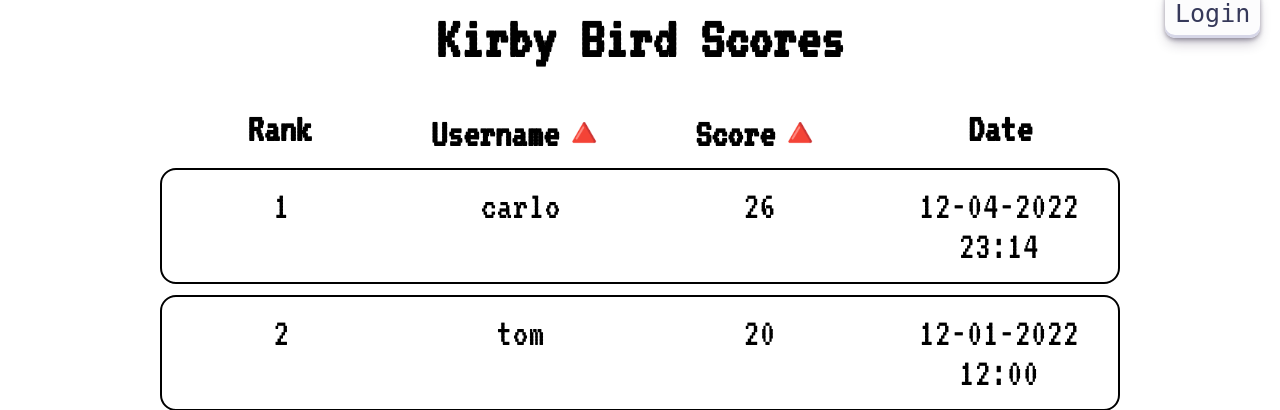
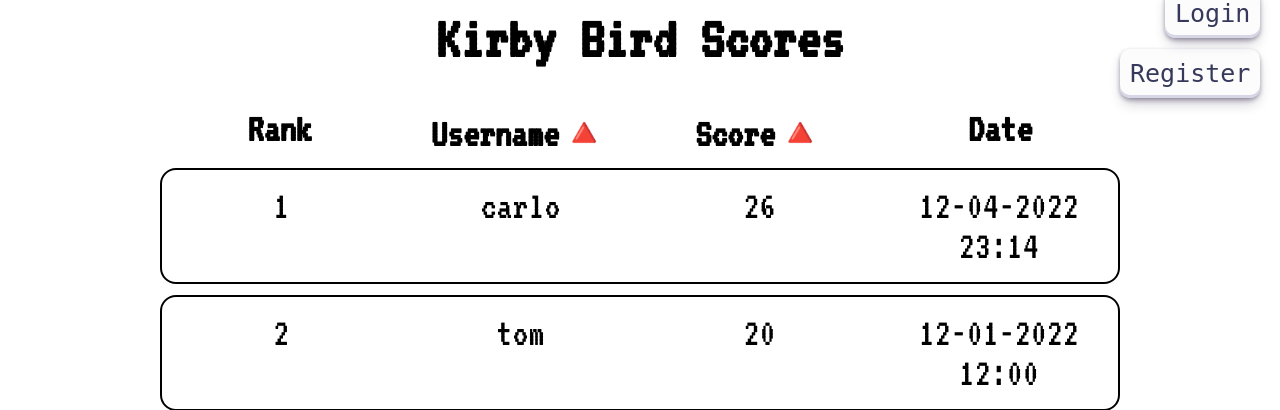
Before and after one commit to Soranosuke2001/FlappyBird_Pygame, a Flask app: page / in a window 1280 px wide. Shown: the part 31-441 px from the top of the page. Run offline with Flask 2, Linux system fonts and the light colour scheme.

Commit message:
changed css styling for buttons and added a register button on the home page

```diff
--- a/templates/home.html
+++ b/templates/home.html
@@ -14,13 +14,16 @@
         {% if logged_In %}
         <div class="navbar">
             <form action="/login">
-                <button class="login-btn">Profile</button>
+                <button class="nav-btn profile-btn">Profile</button>
             </form>
         </div>
         {% else %}
             <div class="navbar">
+                <form action="/register">
+                    <button class="nav-btn register-btn">Register</button>
+                </form>
                 <form action="/login">
-                    <button class="login-btn">Login</button>
+                    <button class="nav-btn login-btn">Login</button>
                 </form>
             </div>
         {% endif %}
@@ -79,10 +82,27 @@
         {% endblock %}
     </div>
     <style>
+        .profile-btn {
+            position: fixed;
+            top: 20px;
+            right: 20px;
+        }
         .login-btn {
             position: fixed;
             right: 20px;
             top: 20px;
+        }
+
+        .register-btn {
+            position: fixed;
+            right: 20px;
+            top: 80px;
+        }
+
+        .nav-btn {
+            /* position: fixed;
+            right: 20px;
+            top: 20px; */
             background-color: #FCFCFD;
             border-radius: 10px;
             border-width: 0;
@@ -96,16 +116,16 @@
             font-size: 25px;
         }
 
-        .login-btn:focus {
+        .nav-btn:focus {
             box-shadow: #D6D6E7 0 0 0 1.5px inset, rgba(45, 35, 66, 0.4) 0 2px 4px, rgba(45, 35, 66, 0.3) 0 7px 13px -3px, #D6D6E7 0 -3px 0 inset;
         }
 
-        .login-btn:hover {
+        .nav-btn:hover {
             box-shadow: rgba(45, 35, 66, 0.4) 0 4px 8px, rgba(45, 35, 66, 0.3) 0 7px 13px -3px, #D6D6E7 0 -3px 0 inset;
             transform: translateY(-2px);
         }
 
-        .login-btn:active {
+        .nav-btn:active {
             box-shadow: #D6D6E7 0 3px 7px inset;
             transform: translateY(2px);
         }
```
